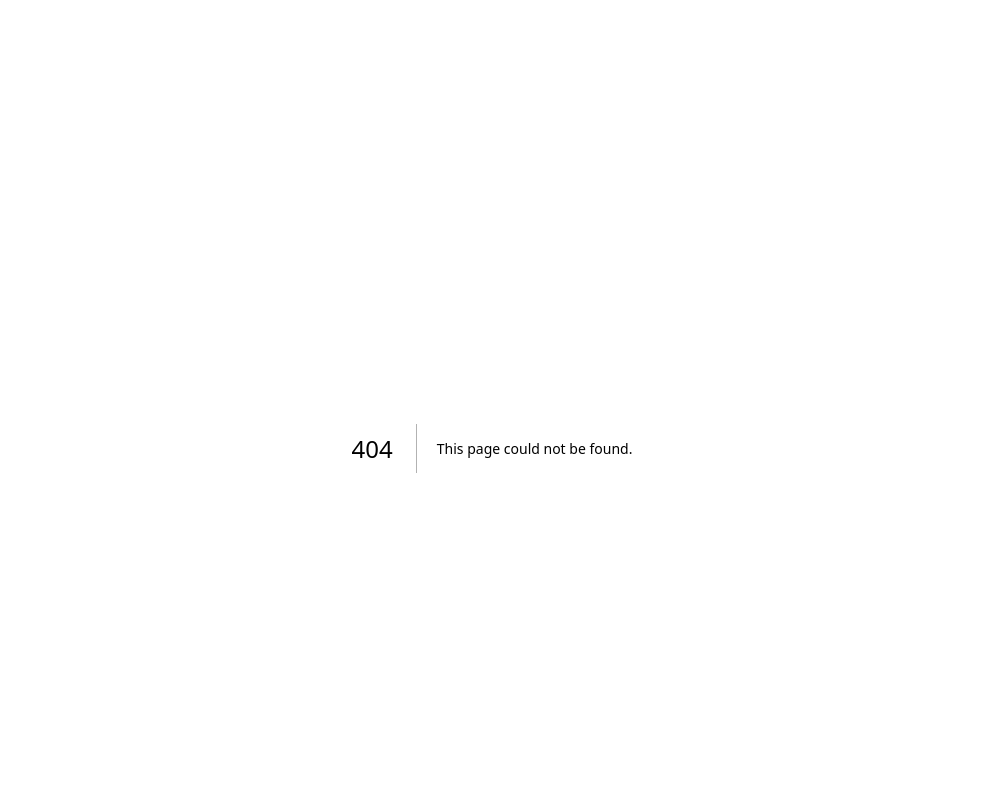
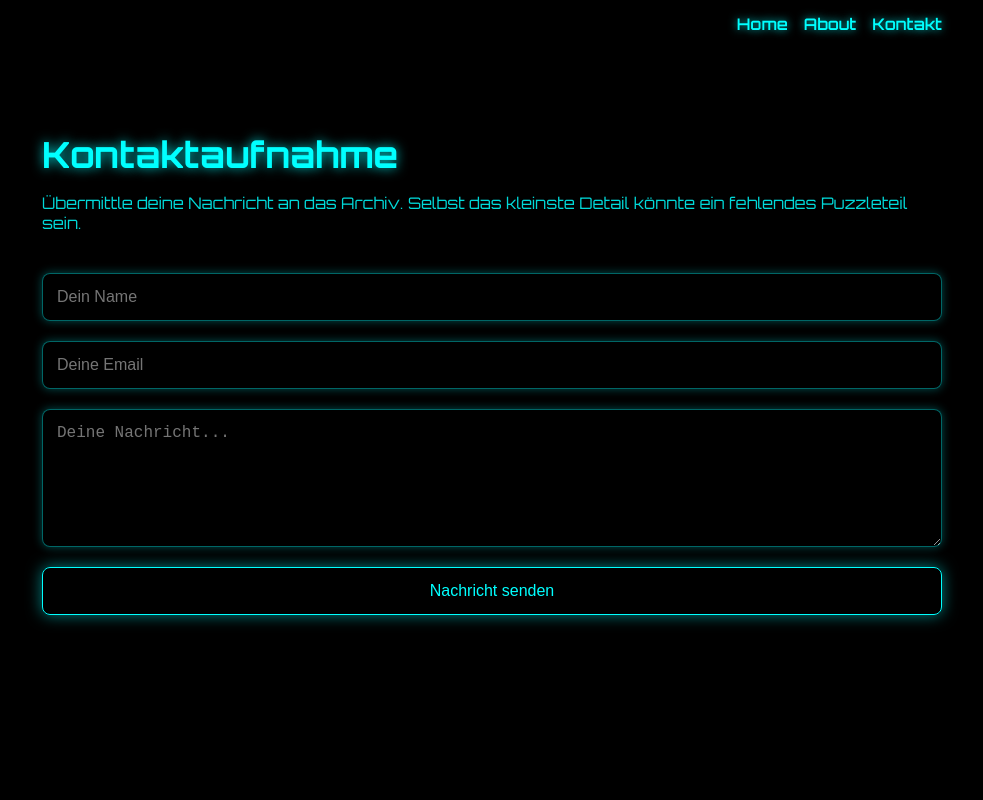
Before and after one commit to valentinokasa3075-alt/valentino-website, a Next.js app: page /kontakt in a window 1280 px wide. Before the commit this address had no page. Shown: the top 800 px of the page, without its empty margins (148-1131 px from the left). Built offline with nearby package versions, Linux system fonts and the light colour scheme; no server answers.

Commit message:
Kontaktformular Supabase fix

```diff
--- /dev/null
+++ b/app/kontakt/page.tsx
@@ -0,0 +1,171 @@
+"use client";
+import { useState } from "react";
+import { supabase } from "@/lib/supabase";
+
+export default function KontaktPage() {
+
+const [sent, setSent] = useState(false);
+
+async function handleSubmit(e: React.FormEvent<HTMLFormElement>) {
+e.preventDefault();
+
+const form = e.currentTarget;
+
+const name = (form.elements.namedItem("name") as HTMLInputElement).value;
+
+const email = (form.elements.namedItem("email") as HTMLInputElement).value;
+
+const message = (form.elements.namedItem("message") as HTMLTextAreaElement).value;
+
+const { error } = await supabase
+.from("messages")
+.insert([
+{
+name,
+email,
+message
+}
+]);
+
+if (!error) {
+setSent(true);
+form.reset();
+} else {
+alert("Fehler beim Senden");
+console.error(error);
+}
+}
+
+return (
+<main
+style={{
+maxWidth: 900,
+margin: "0 auto",
+padding: "60px 20px",
+color: "#00ffff",
+}}
+>
+
+  <h1
+    style={{
+      fontSize: 36,
+      marginBottom: 10,
+      textShadow: "0 0 12px rgba(0,255,255,0.8)"
+    }}
+  >
+    Kontaktaufnahme
+  </h1>
+
+
+  <p style={{ opacity: 0.85, marginBottom: 40 }}>
+    Übermittle deine Nachricht an das Archiv. Selbst das kleinste Detail könnte ein fehlendes Puzzleteil sein.
+  </p>
+
+
+  {!sent ? (
+
+    <form
+      onSubmit={handleSubmit}
+      style={{
+        display: "flex",
+        flexDirection: "column",
+        gap: 20,
+      }}
+    >
+
+      {/* NAME */}
+      <input
+        name="name"
+        placeholder="Dein Name"
+        required
+        style={{
+          padding: "14px",
+          background: "rgba(0,0,0,0.6)",
+          border: "1px solid rgba(0,255,255,0.4)",
+          borderRadius: "8px",
+          color: "#00ffff",
+          fontSize: 16,
+          outline: "none",
+          boxShadow: "0 0 10px rgba(0,255,255,0.3)",
+        }}
+      />
+
+      {/* EMAIL */}
+      <input
+        name="email"
+        type="email"
+        placeholder="Deine Email"
+        required
+        style={{
+          padding: "14px",
+          background: "rgba(0,0,0,0.6)",
+          border: "1px solid rgba(0,255,255,0.4)",
+          borderRadius: "8px",
+          color: "#00ffff",
+          fontSize: 16,
+          outline: "none",
+          boxShadow: "0 0 10px rgba(0,255,255,0.3)",
+        }}
+      />
+
+
+      {/* MESSAGE */}
+      <textarea
+        name="message"
+        placeholder="Deine Nachricht..."
+        required
+        rows={6}
+        style={{
+          padding: "14px",
+          background: "rgba(0,0,0,0.6)",
+          border: "1px solid rgba(0,255,255,0.4)",
+          borderRadius: "8px",
+          color: "#00ffff",
+          fontSize: 16,
+          outline: "none",
+          boxShadow: "0 0 10px rgba(0,255,255,0.3)",
+          resize: "vertical",
+        }}
+      />
+
+
+      {/* BUTTON */}
+      <button
+        type="submit"
+        style={{
+          padding: "14px",
+          background: "transparent",
+          border: "1px solid #00ffff",
+          borderRadius: "8px",
+          color: "#00ffff",
+          fontSize: 16,
+          cursor: "pointer",
+          boxShadow: "0 0 15px rgba(0,255,255,0.5)",
+        }}
+      >
+        Nachricht senden
+      </button>
+
+    </form>
+
+  ) : (
+
+    <div
+      style={{
+        marginTop: 40,
+        padding: 20,
+        border: "1px solid rgba(0,255,255,0.4)",
+        borderRadius: "8px",
+        boxShadow: "0 0 20px rgba(0,255,255,0.4)",
+      }}
+    >
+      ✅ Nachricht erfolgreich übermittelt.
+    </div>
+
+  )}
+
+</main>
+
+);
+
+}
--- a/app/layout.tsx
+++ b/app/layout.tsx
@@ -27,7 +27,7 @@ export default function RootLayout({
           style={{
             position: "sticky",
             top: 0,
-            background: "transparent", // durchsichtig
+            background: "transparent",
             borderBottom: "none",
             padding: "14px 24px",
             zIndex: 10,
@@ -44,12 +44,14 @@ export default function RootLayout({
             }}
           >
             <nav style={{ display: "flex", gap: 16 }}>
+
               <Link
                 href="/"
                 style={{
                   textDecoration: "none",
-                  color: "white",
+                  color: "#00ffff", // ← geändert zu Alien-Blau
                   fontWeight: 600,
+                  textShadow: "0 0 8px rgba(0,255,255,0.8)", // optional Glow
               }}
           >
                 Home
@@ -59,12 +61,27 @@ export default function RootLayout({
               href="/about"
               style={{
               textDecoration: "none",
-                  color: "white",
+              color: "#00ffff", // ← geändert zu Alien-Blau
               fontWeight: 600,
+              textShadow: "0 0 8px rgba(0,255,255,0.8)", // optional Glow
                 }}
               >
                 About
               </Link>
+
+              {/* 👉 NUR DAS IST NEU */}
+              <Link
+                href="/kontakt"
+                style={{
+                  textDecoration: "none",
+                  color: "#00ffff",
+                  fontWeight: 600,
+                  textShadow: "0 0 8px rgba(0,255,255,0.8)",
+                }}
+              >
+                Kontakt
+              </Link>
+
             </nav>
           </div>
         </header>
--- a/lib/supabase.ts
+++ b/lib/supabase.ts
@@ -1,6 +1,6 @@
 import { createClient } from '@supabase/supabase-js'
 
-const supabaseUrl = process.env.SUPABASE_URL!
-const supabaseAnonKey = process.env.SUPABASE_ANON_KEY!
+const supabaseUrl = process.env.NEXT_PUBLIC_SUPABASE_URL!
+const supabaseAnonKey = process.env.NEXT_PUBLIC_SUPABASE_ANON_KEY!
 
 export const supabase = createClient(supabaseUrl, supabaseAnonKey)
```
Also changed, not shown: app/bob-lazar/page.tsx (+40 -0 lines). Lines whose indentation alone changed are shown as unchanged.
